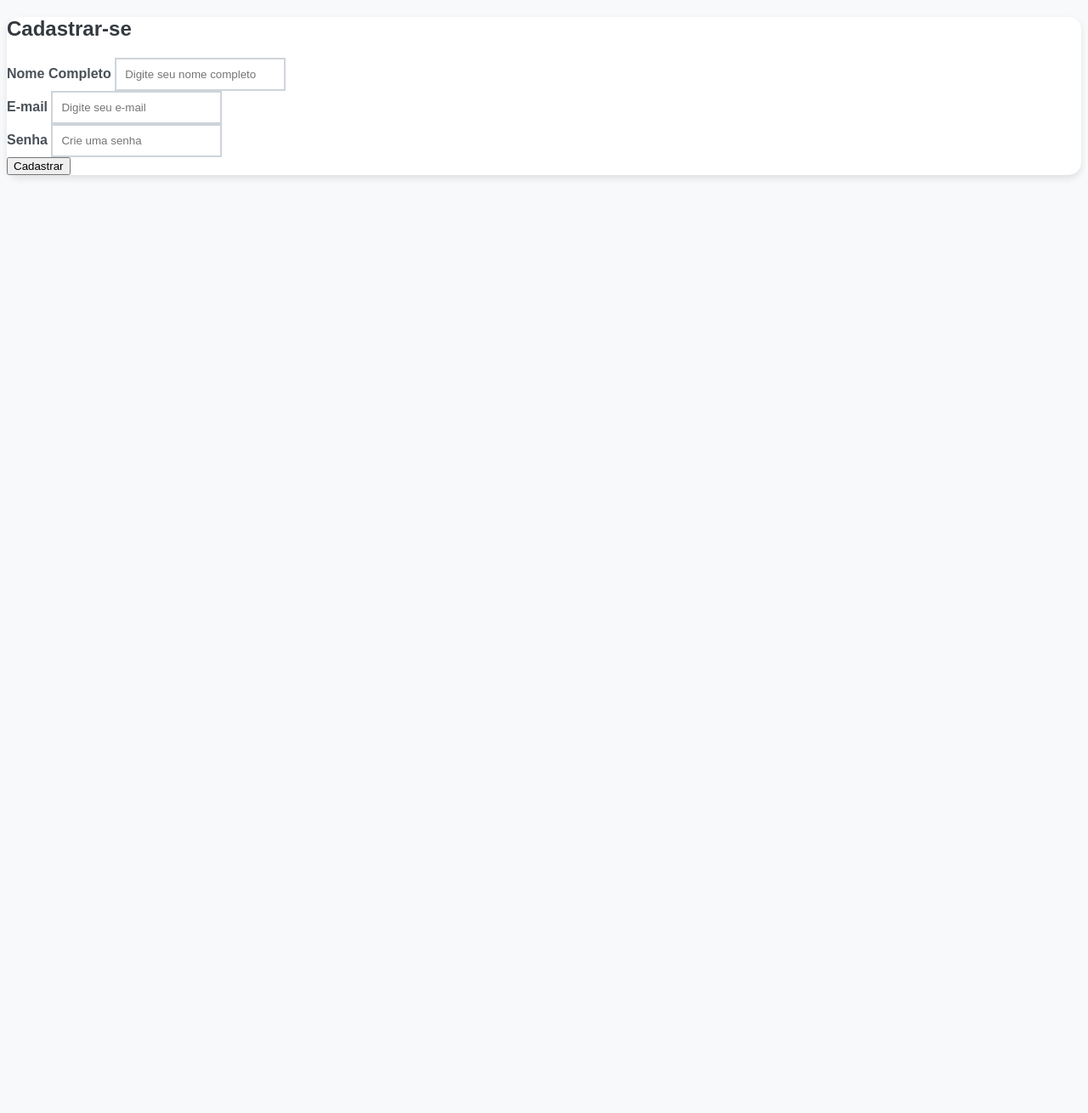
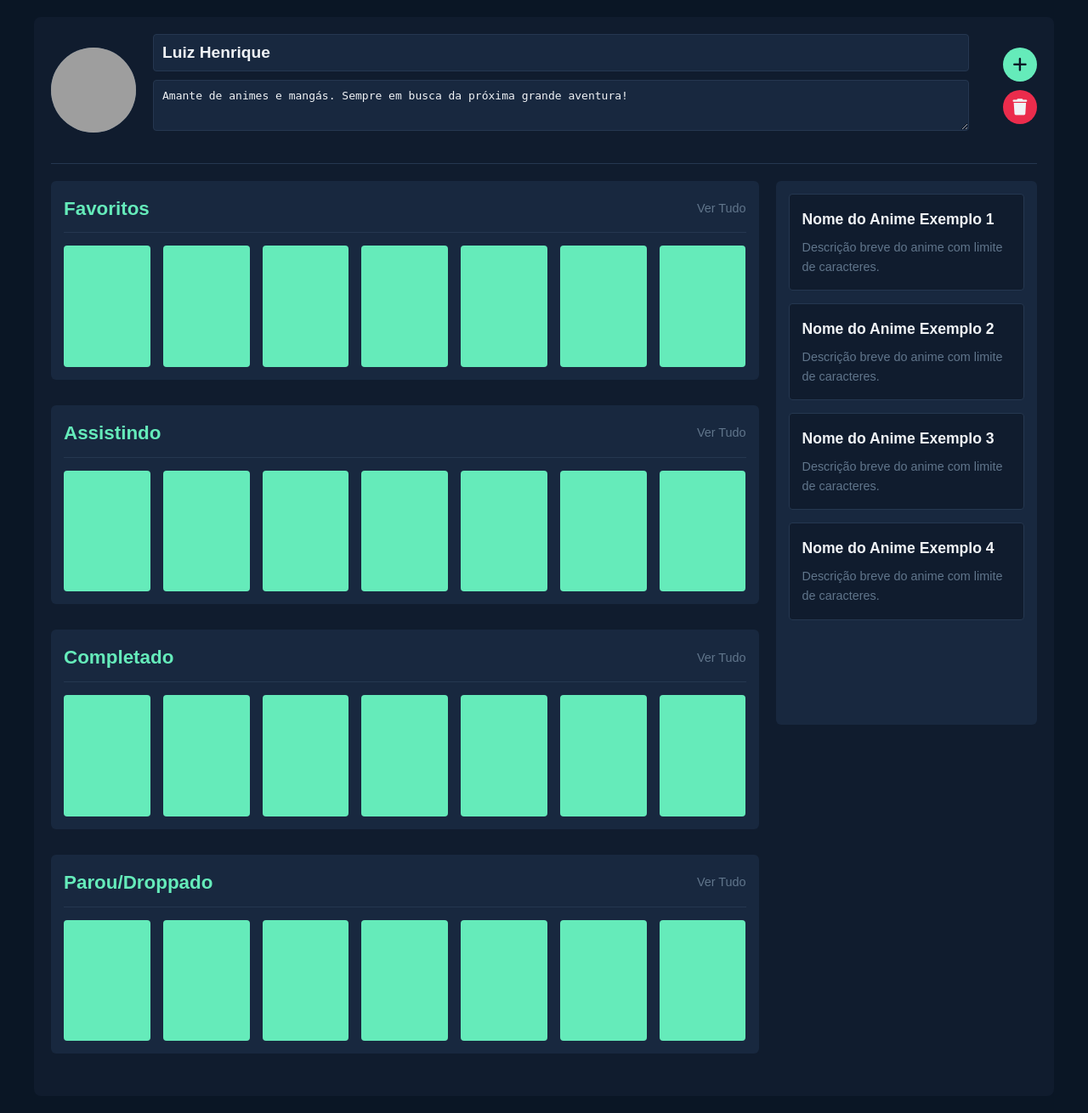
Before and after one commit to gustavotenorio26062005/Trabalho-Anime-list-PHP-Teste, a PHP site: page /pages/perfil.php in a window 1280 px wide. Shown: the whole page at 85% size. Before the commit the page ends 210 px from the top, so only its background shows below. Run offline with PHP 8.4, Linux system fonts and the light colour scheme; grey boxes are pictures that could not be loaded.

Commit message:
integracao pag perfil do luiz com resto do projeto

```diff
--- a/pages/perfil.php
+++ b/pages/perfil.php
@@ -1,36 +1,81 @@
 <!DOCTYPE html>
-<html lang="en">
+<html lang="pt-BR">
 <head>
     <meta charset="UTF-8">
     <meta name="viewport" content="width=device-width, initial-scale=1.0">
-    <link rel="stylesheet" href="css/style.css">
-    <title>Cadastrar-se</title>
+    <title>Meu Perfil de Animes</title>
+    <link rel="stylesheet" href="css/perfil.css">
+    <link rel="stylesheet" href="https://cdnjs.cloudflare.com/ajax/libs/font-awesome/6.0.0-beta3/css/all.min.css">
 </head>
 <body>
-    <div class="container mt-5">
-        <div class="row justify-content-center">
-            <div class="col-md-6">
-                <div class="card p-4 shadow">
-                    <h2 class="text-center mb-4">Cadastrar-se</h2>
-                    <form action="processa_cadastro.php" method="post">
-                        <div class="mb-3">
-                            <label for="nome" class="form-label">Nome Completo</label>
-                            <input type="text" name="nome" class="form-control" placeholder="Digite seu nome completo" required>
+    <?php
+        // Dados do usuário (exemplo - viriam de um banco de dados em uma aplicação real)
+        $userName = "Luiz Henrique";
+        $userDescription = "Amante de animes e mangás. Sempre em busca da próxima grande aventura!";
+        $profilePic = "images/default_profile.png"; // Caminho para uma imagem de perfil padrão
+
+        // Listas de animes (exemplo com mais itens)
+        $anime_lists = [
+            "Favoritos" => array_fill(0, 20, ["nome" => "Anime Favorito", "imagem_placeholder" => "images/poster_placeholder.png"]),
+            "Assistindo" => array_fill(0, 20, ["nome" => "Anime Assistindo", "imagem_placeholder" => "images/poster_placeholder.png"]),
+            "Completado" => array_fill(0, 20, ["nome" => "Anime Completado", "imagem_placeholder" => "images/poster_placeholder.png"]),
+            "Parou/Droppado" => array_fill(0, 20, ["nome" => "Anime Droppado", "imagem_placeholder" => "images/poster_placeholder.png"])
+        ];
+
+        // Detalhes de animes na barra lateral (exemplo)
+        $sidebar_animes = array_fill(0, 4, ["nome" => "Nome do Anime Exemplo", "descricao" => "Descrição breve do anime com limite de caracteres."]);
+
+        $initial_items_to_show = 7; // Define how many items to show initially
+    ?>
+
+    <div class="container">
+        <header class="profile-header">
+            <div class="profile-pic-container">
+                <img src="<?php echo $profilePic; ?>" alt="Foto do Perfil" id="profileImage">
+                </div>
+            <div class="profile-info">
+                <input type="text" id="userName" value="<?php echo htmlspecialchars($userName); ?>" placeholder="Nome (Editável)">
+                <textarea id="userDescription" placeholder="Descrição (com limite de caracteres)"><?php echo htmlspecialchars($userDescription); ?></textarea>
+            </div>
+            <div class="profile-actions">
+                <button id="addContentBtn" aria-label="Adicionar novo item"><i class="fas fa-plus"></i></button>
+                <button id="deleteProfileBtn" aria-label="Deletar perfil"><i class="fas fa-trash"></i></button>
+            </div>
+        </header>
+
+        <main class="content-area">
+            <section class="anime-lists-section">
+                <?php foreach ($anime_lists as $list_title => $animes): ?>
+                <?php $grid_id = 'grid-' . preg_replace('/[^a-z0-9]+/', '-', strtolower($list_title)); ?>
+                <div class="anime-list-category">
+                    <div class="list-header">
+                        <h2><?php echo htmlspecialchars($list_title); ?></h2>
+                        <a href="#" class="view-all" data-target-grid="<?php echo $grid_id; ?>">Ver Tudo</a>
+                    </div>
+                    <div class="anime-grid" id="<?php echo $grid_id; ?>">
+                        <?php foreach ($animes as $index => $anime): ?>
+                        <div class="anime-poster <?php echo $index >= $initial_items_to_show ? 'initially-hidden' : ''; ?>"
+                             data-anime-name="<?php echo htmlspecialchars($anime['nome']) . ' ' . ($index + 1); ?>">
+                            <div class="poster-placeholder">
+                                </div>
                         </div>
-                        <div class="mb-3">
-                            <label for="email" class="form-label">E-mail</label>
-                            <input type="email" name="email" class="form-control" placeholder="Digite seu e-mail" required>
-                        </div>
-                        <div class="mb-3">
-                            <label for="senha" class="form-label">Senha</label>
-                            <input type="password" name="senha" class="form-control" placeholder="Crie uma senha" required>
-                        </div>
-                        <button type="submit" class="btn btn-success w-100">Cadastrar</button>
-                    </form>
+                        <?php endforeach; ?>
+                    </div>
                 </div>
-            </div>
-        </div>
+                <?php endforeach; ?>
+            </section>
+
+            <aside class="sidebar-details">
+                <?php foreach ($sidebar_animes as $index => $anime_detail): ?>
+                <div class="anime-detail-card">
+                    <h3><?php echo htmlspecialchars($anime_detail['nome']); ?> <?php echo $index + 1; ?></h3>
+                    <p><?php echo htmlspecialchars($anime_detail['descricao']); ?></p>
+                </div>
+                <?php endforeach; ?>
+            </aside>
+        </main>
     </div>
 
+    <script src="js/perfil.js"></script>
 </body>
 </html>
```
Also changed, not shown: pagina_do_perfil/Perfil.php (deleted, +0 -81 lines), pages/css/perfil.css (renamed from pagina_do_perfil/css/Perfil.css), pages/js/perfil.js (renamed from pagina_do_perfil/js/Perfil.js).
